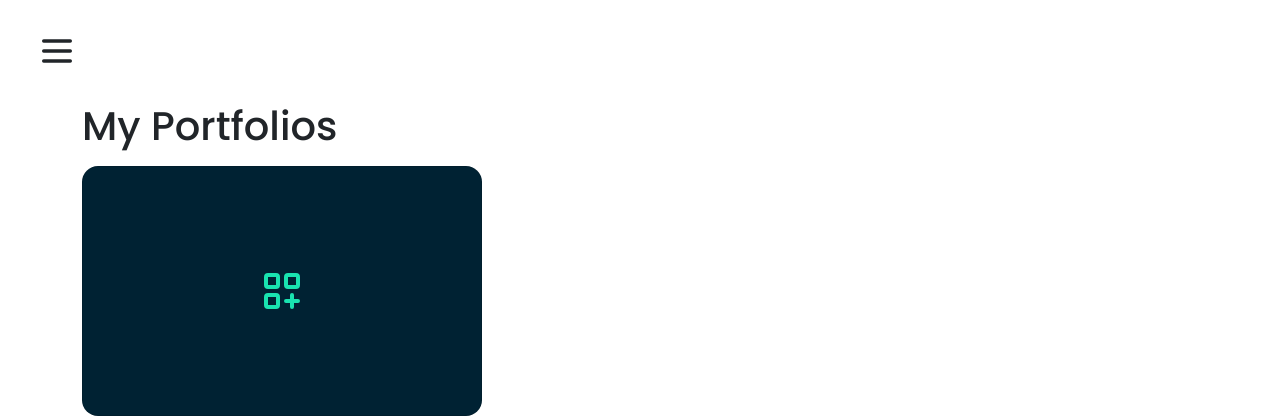
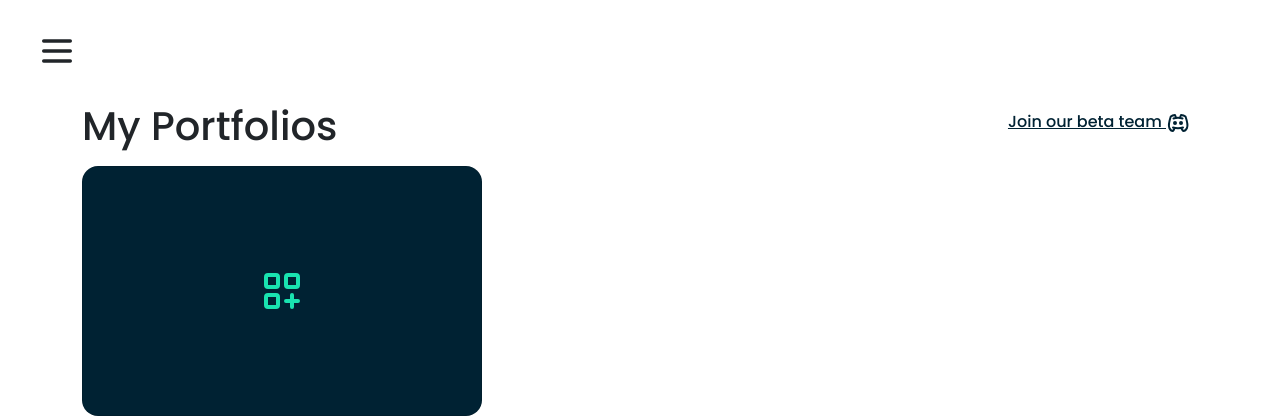
Before and after one commit to AlanChen4/Quarterly, a Django app: page / in a window 1280 px wide. Shown: the top 420 px of the page. Run offline with Django 4.2, Linux system fonts and the light colour scheme; the visitor is signed in with stand-in values (Sample User, id 1); data that the repository does not hold is empty.

Commit message:
Add discord banner

```diff
--- a/quarterly/api/templates/api/portfolios.html
+++ b/quarterly/api/templates/api/portfolios.html
@@ -1,7 +1,21 @@
 {% extends 'api/main.html' %}
 {% block content %}
 <div class="container">
-    <h1>My Portfolios</h1>
+    <div class="d-flex flex-row">
+        <h1>My Portfolios</h1>
+        <a class="ms-auto p-2 a-black" target="_blank" rel="noopener noreferrer" href="https://discord.gg/yYKGbntvfk">Join our beta team
+            <svg xmlns="http://www.w3.org/2000/svg" class="icon icon-tabler icon-tabler-brand-discord" width="24" height="24" viewBox="0 0 24 24" stroke-width="2" stroke="currentColor" fill="none" stroke-linecap="round" stroke-linejoin="round">
+                <desc>Download more icon variants from https://tabler-icons.io/i/brand-discord</desc>
+                <path stroke="none" d="M0 0h24v24H0z" fill="none"></path>
+                <circle cx="9" cy="12" r="1"></circle>
+                <circle cx="15" cy="12" r="1"></circle>
+                <path d="M7.5 7.5c3.5 -1 5.5 -1 9 0"></path>
+                <path d="M7 16.5c3.5 1 6.5 1 10 0"></path>
+                <path d="M15.5 17c0 1 1.5 3 2 3c1.5 0 2.833 -1.667 3.5 -3c.667 -1.667 .5 -5.833 -1.5 -11.5c-1.457 -1.015 -3 -1.34 -4.5 -1.5l-1 2.5"></path>
+                <path d="M8.5 17c0 1 -1.356 3 -1.832 3c-1.429 0 -2.698 -1.667 -3.333 -3c-.635 -1.667 -.476 -5.833 1.428 -11.5c1.388 -1.015 2.782 -1.34 4.237 -1.5l1 2.5"></path>
+            </svg>
+        </a>
+    </div>
     <div class="py-2">
         <div class="d-flex flex-row flex-nowrap overflow-auto">
             {% for portfolio in portfolios %}
```
